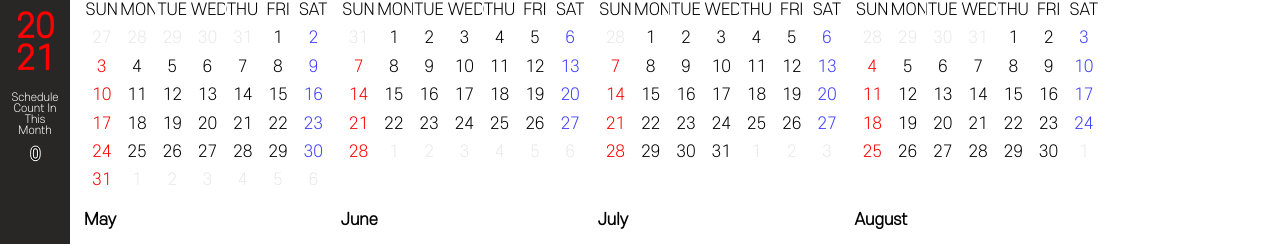
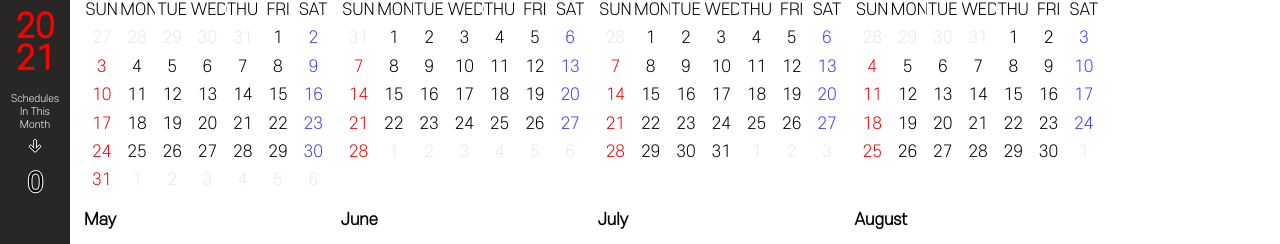
Before and after one commit to Ho-s/Calendar, a React app: page /year in a window 1280 px wide. Shown: the part 141-385 px from the top of the page. Built offline with nearby package versions, Linux system fonts and the light colour scheme.

Commit message:
Add arrow

```diff
--- a/src/component/molcules/Summary/Summary.tsx
+++ b/src/component/molcules/Summary/Summary.tsx
@@ -129,8 +129,9 @@ const Summary: React.FunctionComponent = () => {
 							})}
 					</S.LoadList>
 				</>
-				: <S.Count>Schedule Count In This Month
-					<S.CountSpan> {scheduleCount()} </S.CountSpan>
+				: <S.Count>{scheduleCount() === 1 ? 'Scheduele' : 'Schedules'} In This Month
+					<S.CountSpan>&darr;</S.CountSpan>
+					<S.CountSpan>{scheduleCount()}</S.CountSpan>
 				</S.Count>
 				}
 
--- a/src/component/molcules/Summary/style.ts
+++ b/src/component/molcules/Summary/style.ts
@@ -116,15 +116,20 @@ padding: 20px 20px 0;
 `
 export const Count = styled.div`
 color: white;
-font-size: 11px;
+font-size: 10px;
 padding: 20px 0 0 ;
 word-break: break-word;
 text-align: center;
+line-height: 1.3;
+& div:first-child{
+    margin-top: 5px;
+    font-size: 16px;
+}
 `
 
 export const CountSpan = styled.div`
 margin-top: 10px;
-font-size: 16px;
+font-size: 25px;
 font-weight: 600;
 color: black;
 text-shadow: -1px 0 white, 0 1px white, 1px 0 white, 0 -1px white;
```
